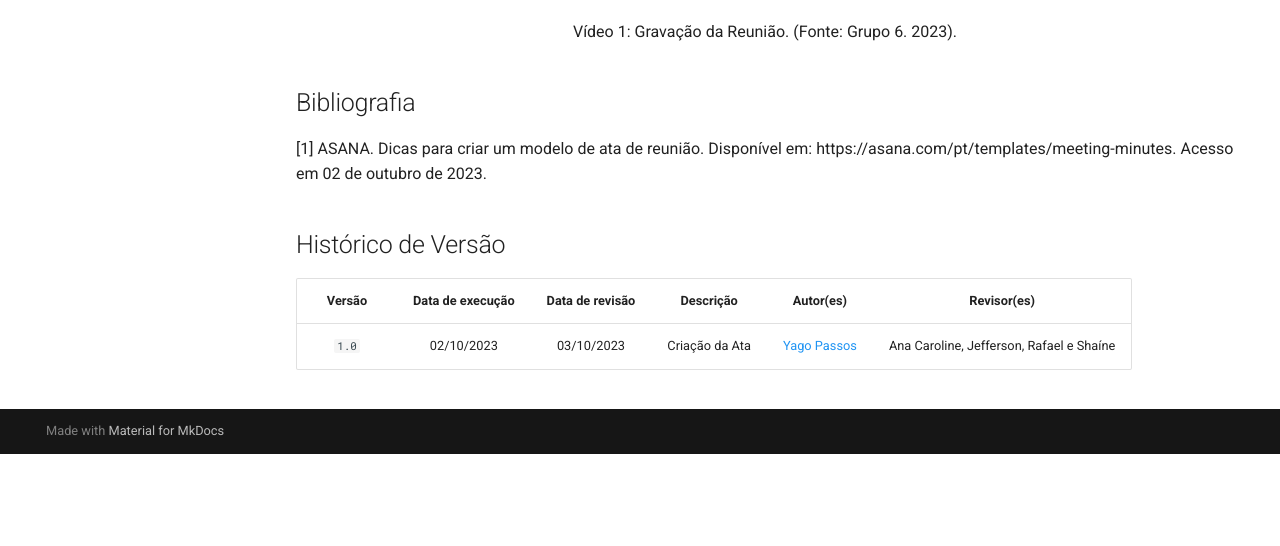
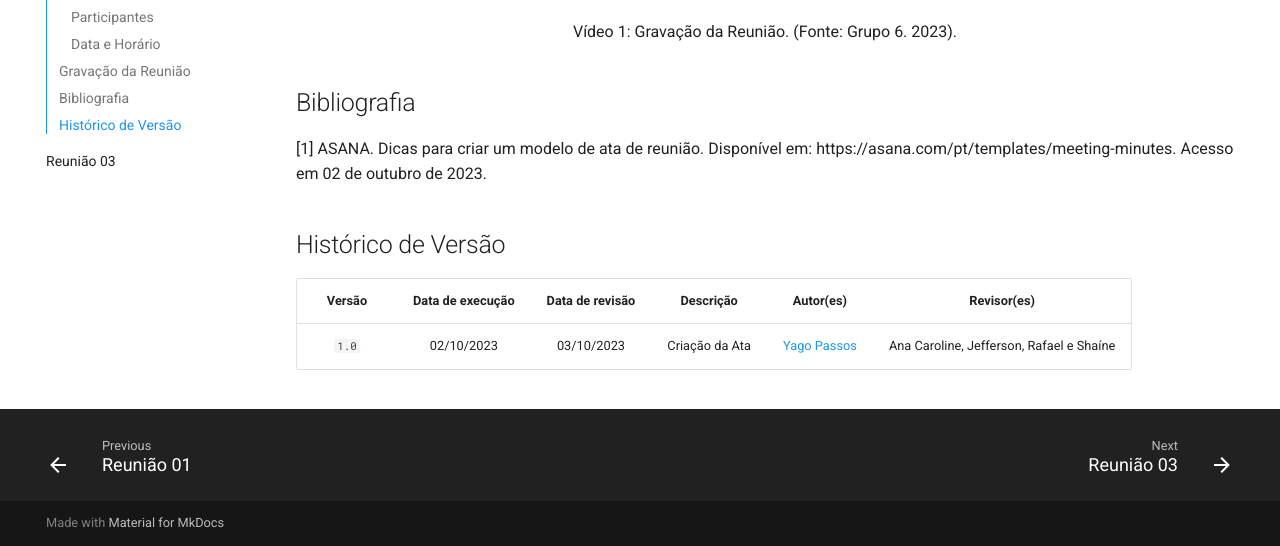
Before and after one commit to Requisitos-de-Software/2023.2-Skoob, an MkDocs documentation site: the page built from docs/atas/reuniao02.md, in a window 1280 px wide and 900 px high, scrolled down 2344 px, cut to the strip 354-900 px from the top of the window. Built offline with MkDocs 1.6.1 and Material for MkDocs 9.7.7, drawn with Linux system fonts in a browser that asks for light colours; comment, search, counter and statistics services are not loaded; before the commit the page ends 3152 px from its top, so only the background shows below that; some of the changed text lies outside the part shown.

Commit message:
atualização yml

```diff
--- a/mkdocs.yml
+++ b/mkdocs.yml
@@ -38,14 +38,17 @@
   - Atas:
     - Reunião 00: atas/reuniao00.md
     - Reunião 01: atas/reuniao01.md
+    - Reunião 02: atas/reuniao02.md
+    - Reunião 03: atas/reuniao03.md
   - Pré-rastreabilidade:
     - Aplicativos Analisados: pre_rastreabilidade/lista_de_aplicativos.md
     - Aplicativo Escolhido: pre_rastreabilidade/aplicativo_escolhido.md
   - Elicitação de Requisitos:
     - Brainstorming: elicitacao/brainstorming.md
     - Observação: elicitacao/observacao.md
+    - Introspecção: elicitacao/introspeccao.md
     - Fist Things First: elicitacao/first_things_first.md
     - Moscow: elicitacao/moscow.md
+    - Three-Level Scale: elicitacao/three_level_scale.md
     - Perfil do Usuário: elicitacao/perfil_do_usuario.md
-    - Three-Level Scale: elicitacao/three_level_scale.md
   - Entregas: planejamento/entregas.md
```
